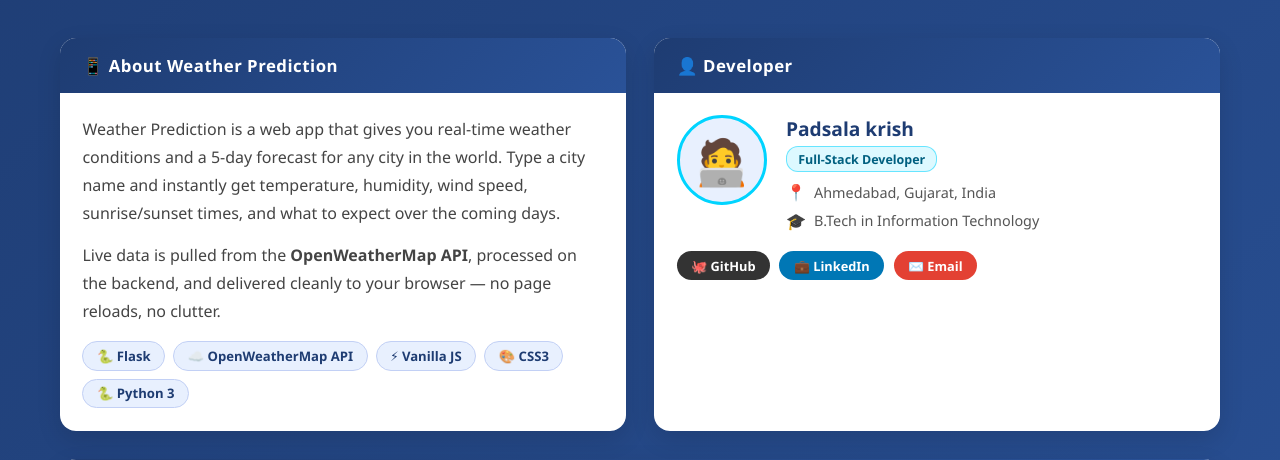
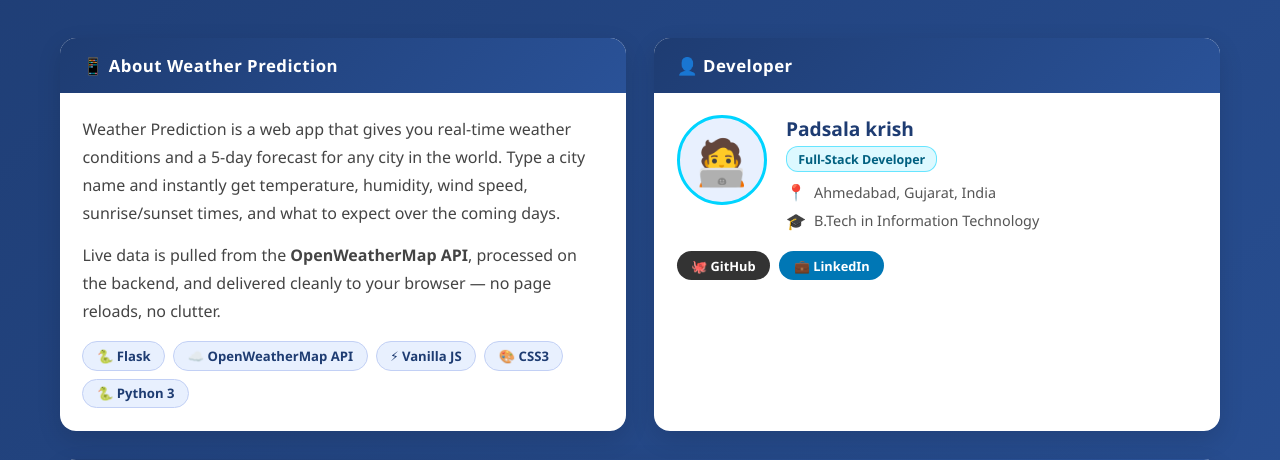
Before and after one commit to Krish793/weather-forcasting, a Flask app: page /about in a window 1280 px wide. Shown: the part 333-793 px from the top of the page. Run offline with Flask 3, Linux system fonts and the light colour scheme.

Commit message:
Update about.html

```diff
--- a/templates/about.html
+++ b/templates/about.html
@@ -385,9 +385,8 @@
         </div>
       </div>
       <div class="social-row">
-        <a href="#" class="social-btn github">🐙 GitHub</a>
-        <a href="#" class="social-btn linkedin">💼 LinkedIn</a>
-        <a href="mailto:you@email.com" class="social-btn email">✉️ Email</a>
+        <a href="https://github.com/Krish793" class="social-btn github">🐙 GitHub</a>
+        <a href="https://www.linkedin.com/in/krish-padsala-a40610324/" class="social-btn linkedin">💼 LinkedIn</a>
       </div>
     </div>
   </div>
```
